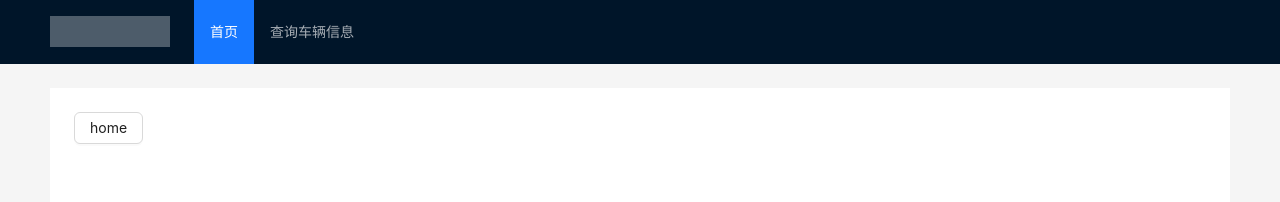
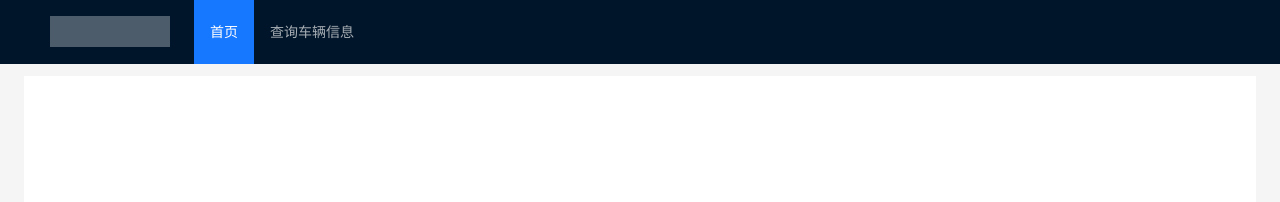
Before and after one commit to herzorf/GANW_web, a React (Vite) app: page / in a window 1280 px wide. Shown: the top 202 px of the page. Built offline with nearby package versions, Linux system fonts and the light colour scheme.

Commit message:
重构布局

```diff
--- a/src/app/index.module.scss
+++ b/src/app/index.module.scss
@@ -11,6 +11,6 @@
 
 .siteLayoutContent {
     min-height: 280px;
-    padding: 24px;
-    margin: 24px 0;
+    padding: 12px 0;
+    margin: 12px;
   }
--- a/src/app/index.tsx
+++ b/src/app/index.tsx
@@ -28,7 +28,7 @@ const App: React.FC = () => {
           items={getMenu(navRoute)}
         />
       </Header>
-      <Content style={{ padding: '0 50px' }}>
+      <Content style={{ padding: '0 12px' }}>
         <div className={styles.siteLayoutContent} style={{ background: colorBgContainer, height: "100%" }}>
           <Outlet />
         </div>
--- a/src/pages/home/index.tsx
+++ b/src/pages/home/index.tsx
@@ -2,7 +2,7 @@ import { Button } from "antd"
 
 const Home = () => {
     return (
-        <Button >home</Button>
+        <div></div>
     )
 }
 
```
